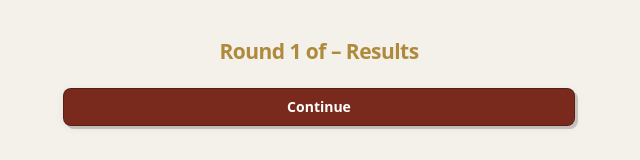
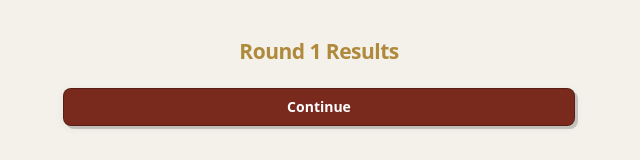
Before and after one commit to maximkali/Winey-Windsurf, a Next.js app: page /game/reveal/1 in a window 1280 px wide. Shown: the top 160 px of the page, without its empty margins (321-961 px from the left). Built offline with nearby package versions, Linux system fonts and the light colour scheme.

Commit message:
Fix reveal header total rounds fallback

```diff
--- a/src/app/game/reveal/[id]/page.tsx
+++ b/src/app/game/reveal/[id]/page.tsx
@@ -112,6 +112,11 @@ export default function RevealPage() {
     return `/game/leaderboard?${recoveredQs}`;
   }, [data?.gameCode, effectiveGameCode, effectiveUid]);
 
+  const knownTotalRounds = useMemo(() => {
+    const n = totalRounds ?? data?.totalRounds ?? null;
+    return typeof n === 'number' && Number.isFinite(n) && n > 0 ? n : null;
+  }, [data?.totalRounds, totalRounds]);
+
   useVisiblePoll(
     async ({ isCancelled }) => {
       if (!effectiveGameCode) return;
@@ -160,6 +165,9 @@ export default function RevealPage() {
         // Persist gameCode so refresh/deep links keep working even if the query string disappears.
         try {
           window.localStorage.setItem(LOCAL_STORAGE_GAME_KEY, (res.gameCode ?? '').trim().toUpperCase());
+          if (typeof res.totalRounds === 'number' && Number.isFinite(res.totalRounds) && res.totalRounds > 0) {
+            window.localStorage.setItem(LOCAL_STORAGE_ROUND_COUNT_KEY, String(res.totalRounds));
+          }
         } catch {
           // ignore
         }
@@ -183,7 +191,7 @@ export default function RevealPage() {
         <div className="mx-auto w-full max-w-[560px]">
           <WineyCard className="winey-card-pad">
             <div className="text-center">
-              <WineyTitle>Round {roundId} of {totalRounds || data?.totalRounds || '–'} Results</WineyTitle>
+              <WineyTitle>Round {roundId}{knownTotalRounds ? ` of ${knownTotalRounds}` : ''} Results</WineyTitle>
               {loading && !data ? (
                 <p className="mt-2 text-[13px] text-[color:var(--winey-muted)]">Loading…</p>
               ) : null}
```
